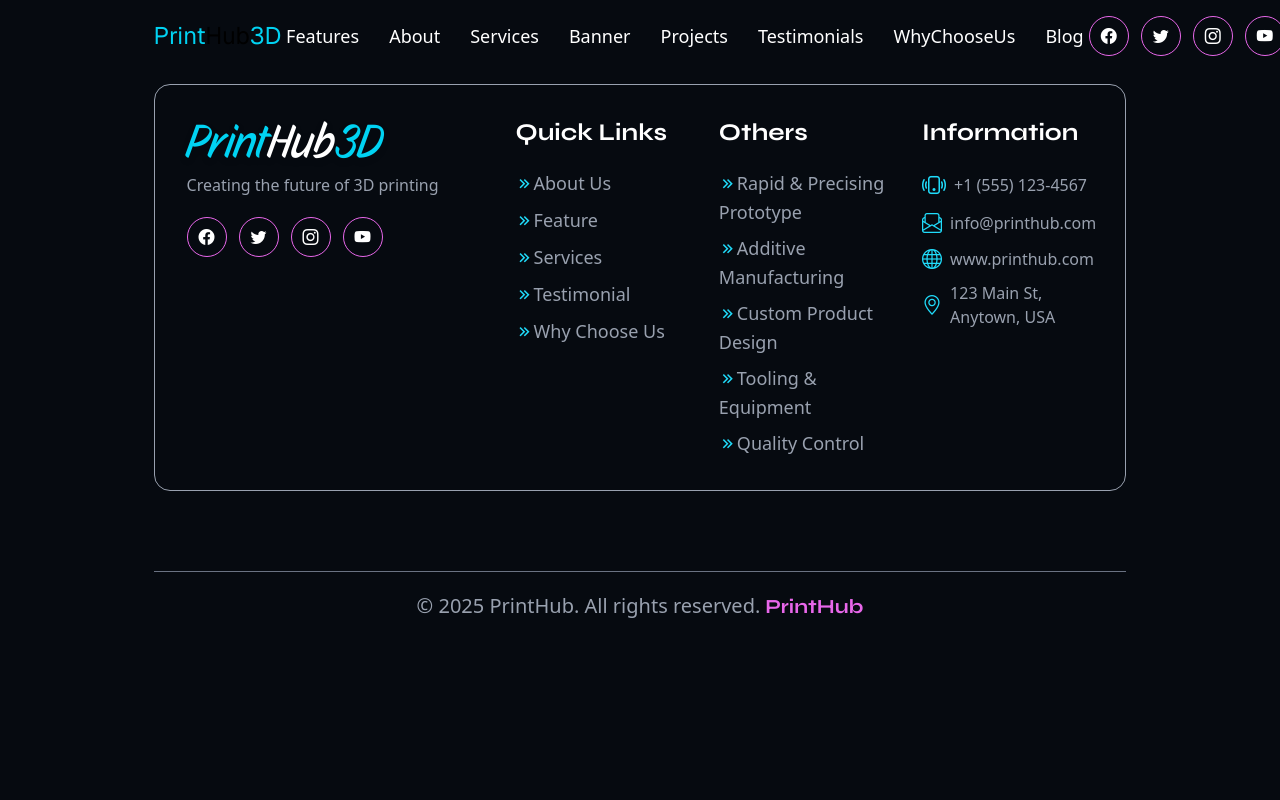
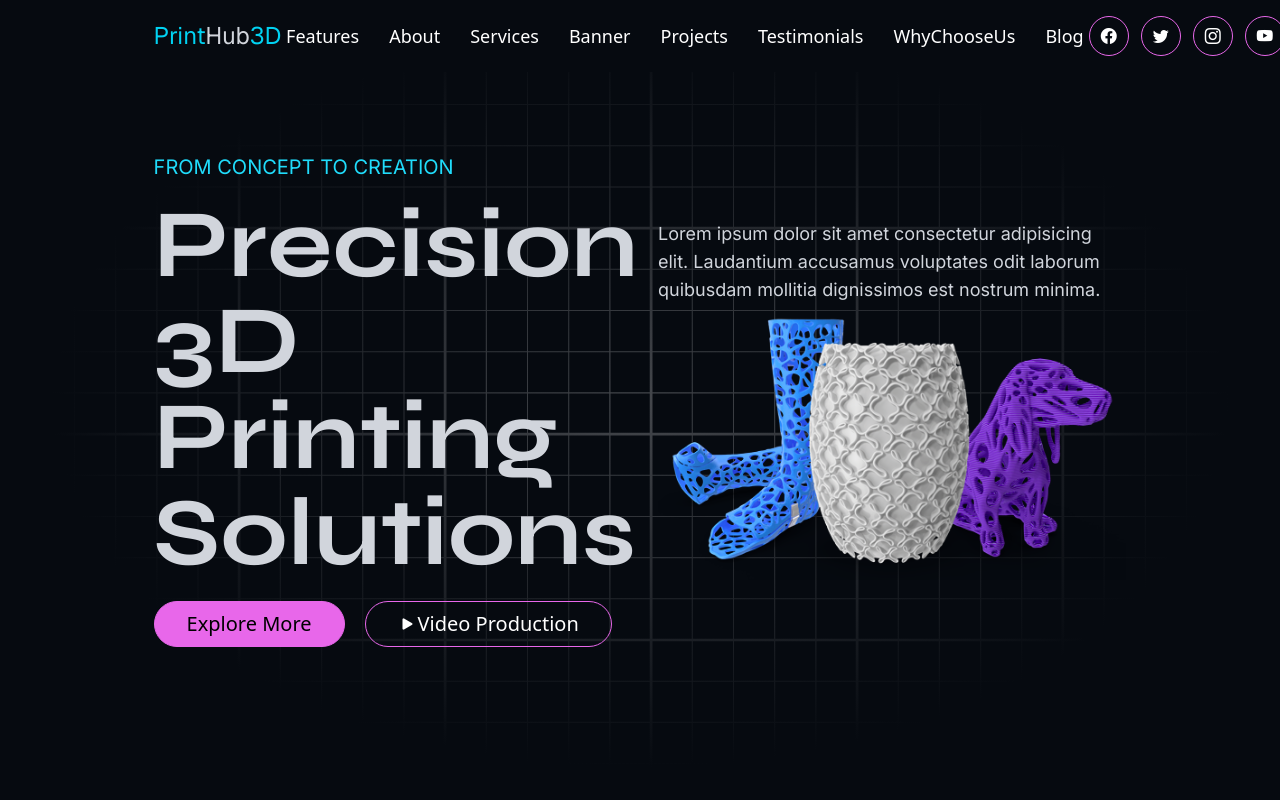
Before and after one commit to Jisap/nex16-Business-Website-PrintHub, a Next.js app: page / in a window 1280 px wide. Shown: the top 800 px of the page. Built offline with nearby package versions, Linux system fonts and the light colour scheme.

Commit message:
feat: Implement initial website structure including global styles, a navigation bar, and a hero section.

```diff
--- a/app/Components/Navbar/Navbar.tsx
+++ b/app/Components/Navbar/Navbar.tsx
@@ -31,7 +31,7 @@ const Navbar = () => {
   return (
     <nav className="fixed top-0 left-0 w-full z-50 bg-body transition-all duration-500">
       <div className="flex justify-between items-center px-[8%] lg:px-[12%] py-4">
-        <div className="flex flex-col leading-tight font-sans text-2xl">
+        <div className="flex flex-col leading-tight font-sans text-2xl text-gray-300">
           <button
             onClick={handleLogoClick}
           >
--- /dev/null
+++ b/app/Sections/Hero/page.tsx
@@ -0,0 +1,52 @@
+"use client"
+
+import HeroImg from "@/public/Hero-Image.png"
+import Image from "next/image"
+
+
+const Hero = () => {
+  return (
+    <div className="Hero section-bg px-[8%] lg:px-[12%]">
+      <div className="w-full flex flex-col lg:flex-row justify-between items-center gap-5">
+        <div className="w-full lg:w-1/2">
+          <h4 className="text-secondary Inter uppercase text-xl">
+            From Concept to Creation
+          </h4>
+
+          <h1 className="text-7xl lg:text-8xl font-bold Syne my-4 text-gray-300 ">
+            Precision 3D Printing Solutions
+          </h1>
+
+          <div className="flex items-center gap-5 mt-5">
+            <button className="btn px-8 py-2 border border-primary bg-primary rounded-full text-xl hover:bg-transparent cursor-pointer transition-all duration-300 hover:text-primary">
+              Explore More
+            </button>
+
+            <button className="btn px-8 py-2 text-white border border-primary bg-transparent rounded-full text-xl hover:bg-primary cursor-pointer transition-all duration-300 hover:text-body">
+              <i className="bi bi-play-fill"></i>Video Production
+            </button>
+          </div>
+
+        </div>
+
+        <div className="w-full lg:w-1/2">
+          <p className="text-gray-300 Inter text-lg">
+            Lorem ipsum dolor sit amet consectetur adipisicing elit. Laudantium accusamus
+            voluptates odit laborum quibusdam mollitia dignissimos est nostrum minima.
+          </p>
+
+          <div className="hero-image">
+            <Image
+              src={HeroImg}
+              alt="Hero Image"
+              height={700}
+              width={700}
+            />
+          </div>
+        </div>
+      </div>
+    </div>
+  )
+}
+
+export default Hero
--- /dev/null
+++ b/app/Sections/Index.tsx
@@ -0,0 +1,12 @@
+import React from 'react'
+import Hero from './Hero/page'
+
+const Index = () => {
+  return (
+    <>
+      <Hero />
+    </>
+  )
+}
+
+export default Index
--- a/app/globals.css
+++ b/app/globals.css
@@ -86,3 +86,27 @@ body {
 .active-nav::before {
   width: 100%;
 }
+
+.Hero {
+  height: 100vh;
+  display: flex;
+  align-items: center;
+  justify-content: center;
+}
+
+.section-bg {
+  background-image: url(../public/bg-element.png);
+  position: relative;
+  z-index: 1;
+}
+
+.section-bg::after {
+  content: "";
+  position: absolute;
+  top: 0;
+  left: 0;
+  width: 100%;
+  height: 100%;
+  background-image: radial-gradient(at center center, #02010100 0%, #060A10 65%);
+  z-index: -1;
+}
--- a/app/page.tsx
+++ b/app/page.tsx
@@ -1,9 +1,11 @@
-import Image from "next/image";
+
+
+import Index from "./Sections/Index";
 
 export default function Home() {
   return (
     <div>
-      Home
+      <Index />
     </div>
   );
 }
```
